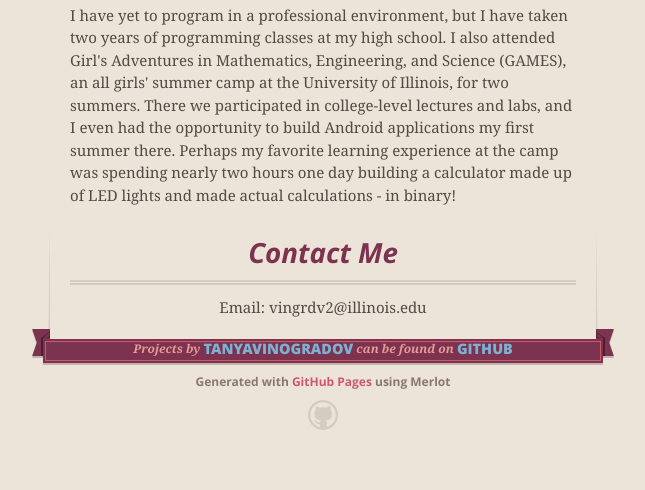
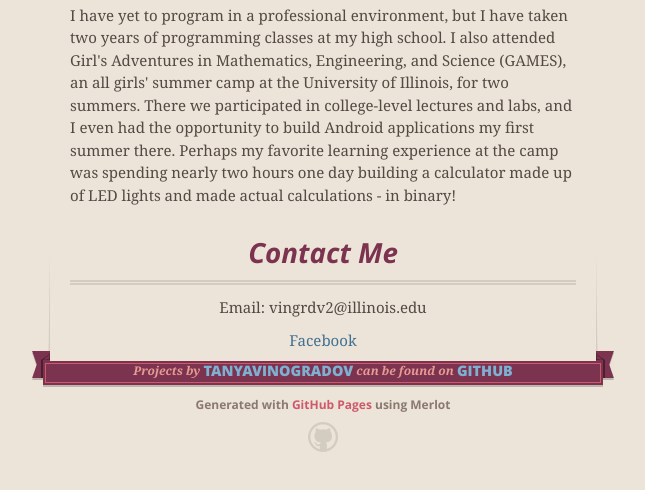
Before and after one commit to tanyavinogradov/tanyavinogradov.github.io, a plain HTML site: page index.html in a window 1280 px wide. Shown: the part 727-1217 px from the top of the page, without its empty margins (317-962 px from the left). Drawn offline with nearby package versions, Linux system fonts and the light colour scheme.

Commit message:
Update index.html

```diff
--- a/index.html
+++ b/index.html
@@ -61,6 +61,7 @@
 <a id="contact-me" class="anchor" href="#support-or-contact" aria-hidden="true"><span class="octicon octicon-link"></span></a>Contact Me</h3>
 
 <p><center> <i>Email:</i> vingrdv2@illinois.edu</p></center>
+<center><a href="https://www.facebook.com/tanya.vinogradov">Facebook</a></center>
 
       </section>
 
```
